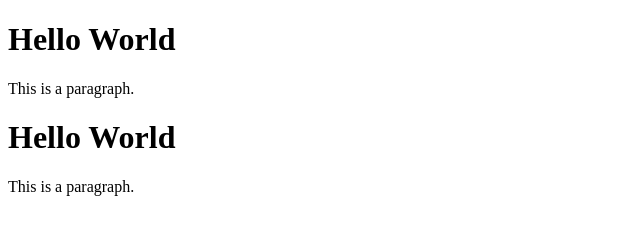
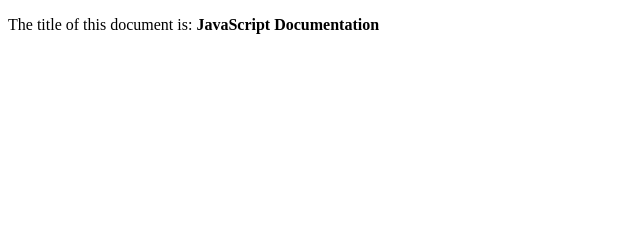
Before and after one commit to webDev5464/JavaScript-README, a plain HTML site: page index.html in a window 1280 px wide. Shown: the whole page, without its empty margins (0-640 px from the left). Drawn offline with Linux system fonts and the light colour scheme.

Commit message:
DOM Elements -next DOM css

```diff
--- a/index.html
+++ b/index.html
@@ -2,23 +2,15 @@
 <html lang="en">
 
 <head>
-  <meta charset="UTF-8">
-  <meta name="viewport" content="width=device-width, initial-scale=1.0">
-  <title>JavaScript Testing File</title>
+  <title>JavaScript Documentation</title>
 </head>
 
 <body>
-
-  <h1>Hello World</h1>
-  <p>This is a paragraph.</p>
-
   <p id="demo"></p>
 
   <script>
-    document.getElementById("demo").innerHTML = document.body.innerHTML
+    document.getElementById("demo").innerHTML = `The title of this document is: <b>${document.title}</b>`
   </script>
-
-  <script src="./index.js"></script>
 </body>
 
 </html>
```
Also changed, not shown: README.md.
